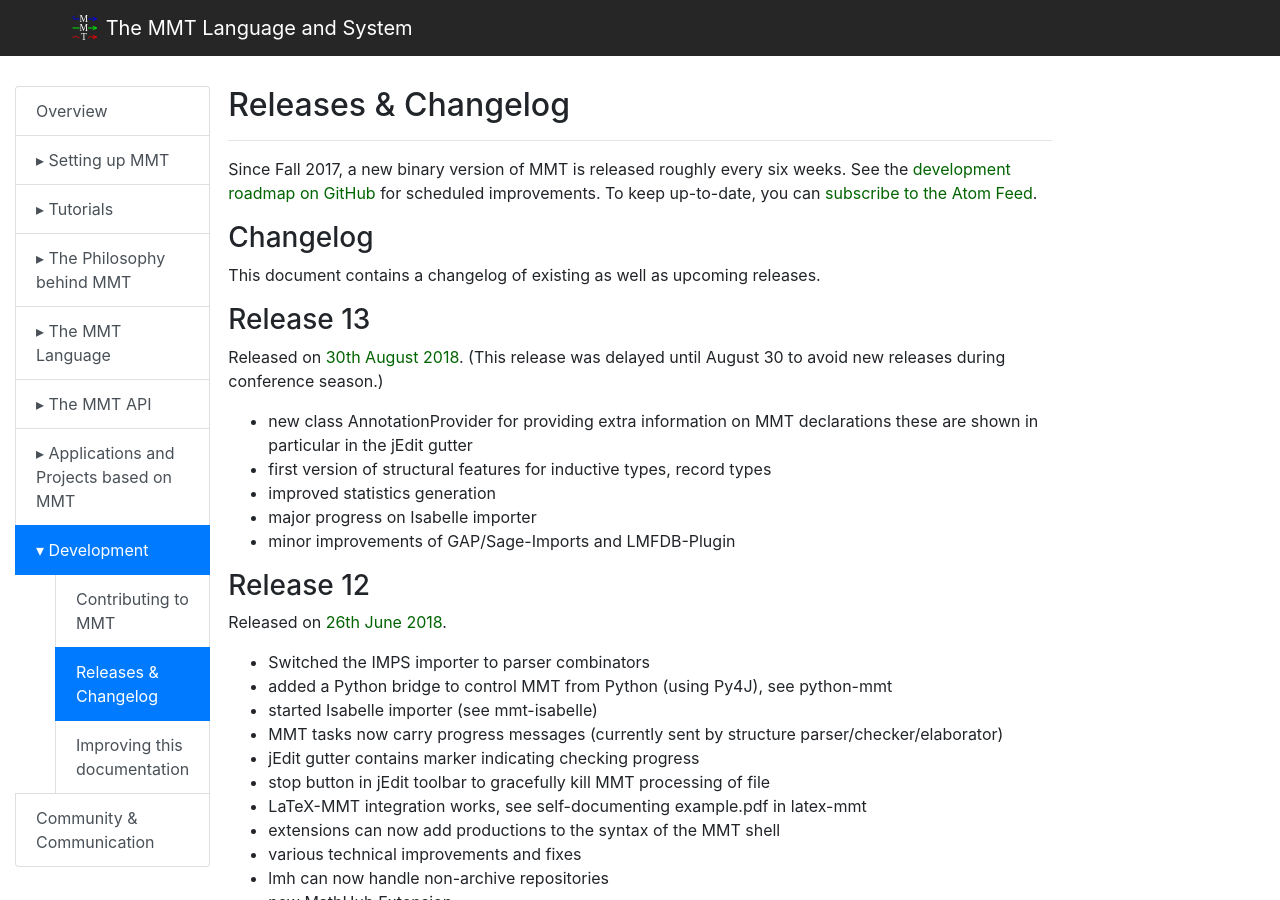
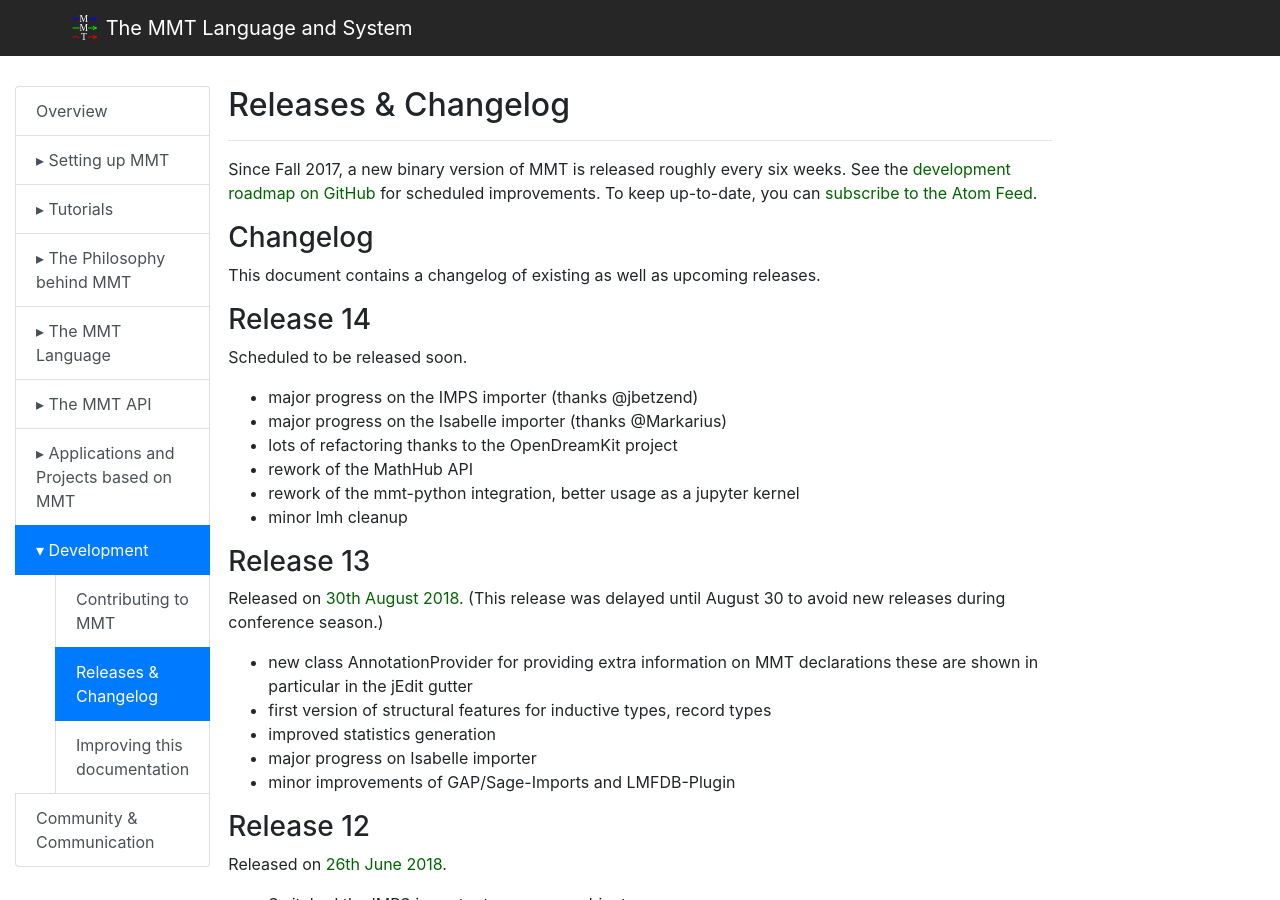
Before and after one commit to UniFormal/uniformal.github.io, a Jekyll site: the page built from doc/development/releases.md, in a window 1280 px wide and 900 px high. Built offline with Jekyll 4.4.1, drawn with Linux system fonts in a browser that asks for light colours.

Commit message:
First version of changelog for release 14

```diff
--- a/doc/development/releases.md
+++ b/doc/development/releases.md
@@ -10,6 +10,17 @@
 ### Changelog
 
 This document contains a changelog of existing as well as upcoming releases.
+
+### Release 14
+
+Scheduled to be released soon.
+
+- major progress on the IMPS importer (thanks @jbetzend)
+- major progress on the Isabelle importer (thanks @Markarius)
+- lots of refactoring thanks to the OpenDreamKit project
+- rework of the MathHub API
+- rework of the mmt-python integration, better usage as a jupyter kernel
+- minor lmh cleanup
 
 ### Release 13
 
```
